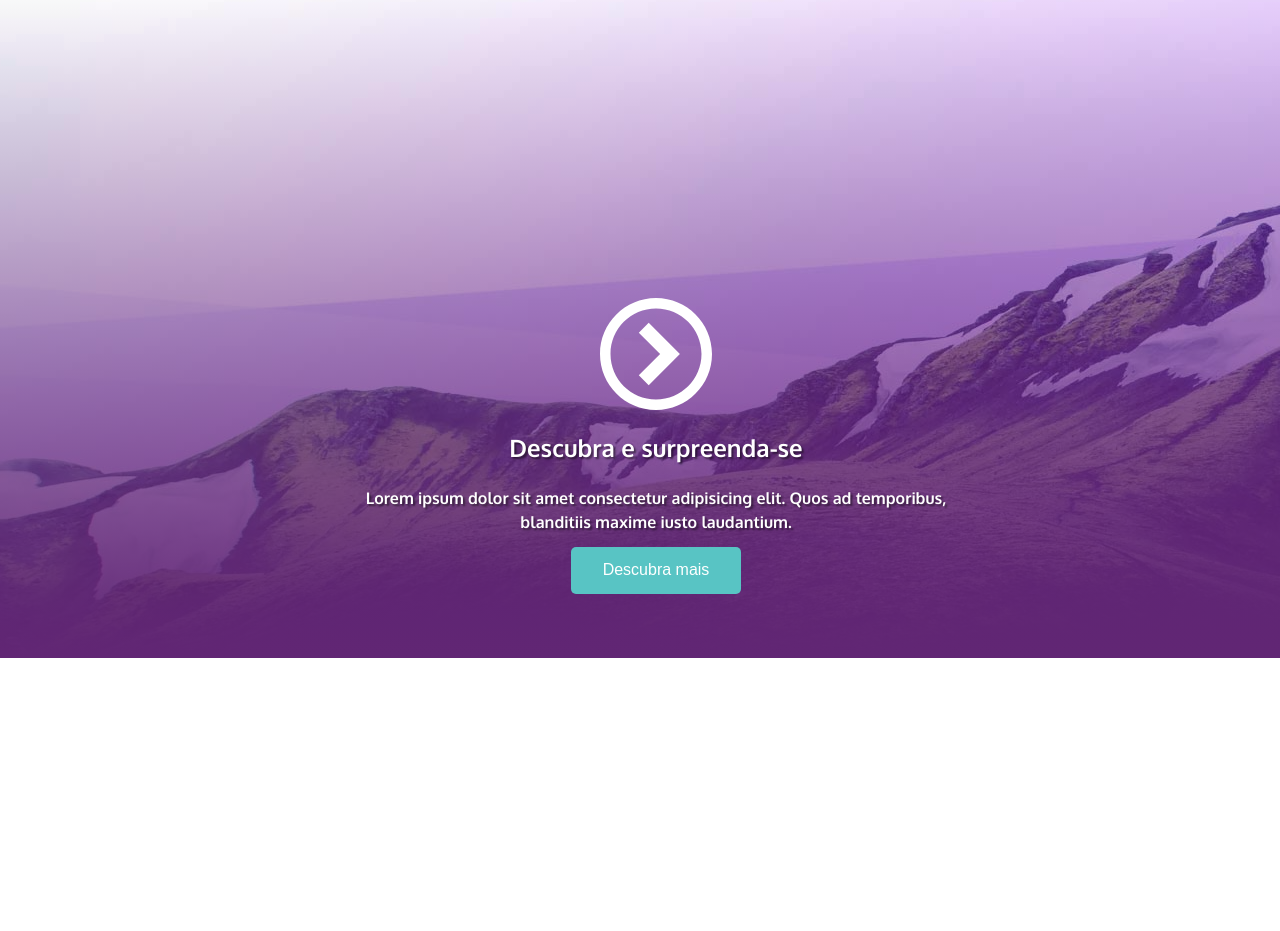
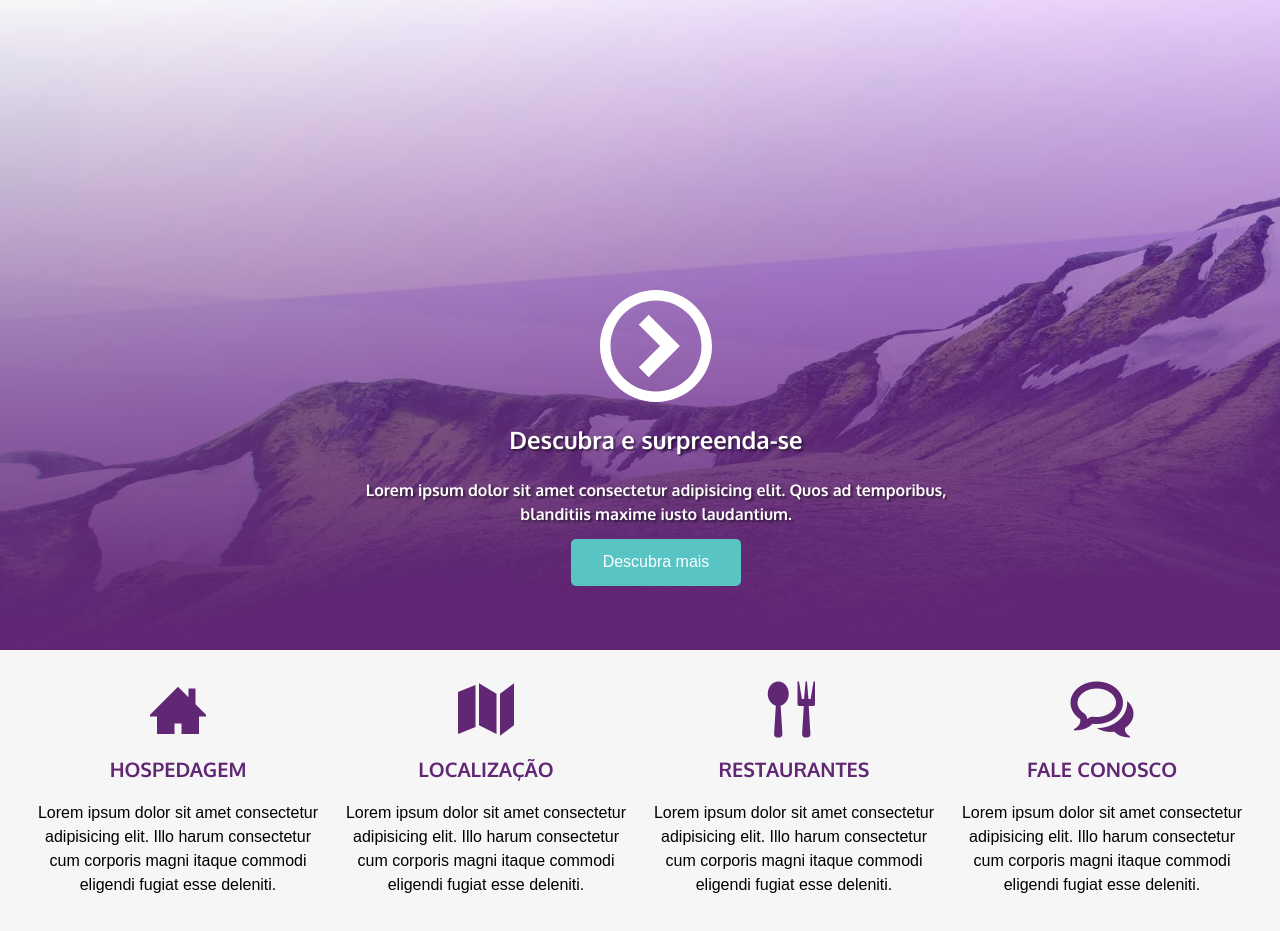
Before and after one commit to romulofh/angel-hosters, a plain HTML site: page index.html in a window 1280 px wide. Shown: the part 85-1016 px from the top of the page. Before the commit the page ends 800 px from the top, so only its background shows below. Drawn offline with Linux system fonts and the light colour scheme; files whose address does not match are found by name.

Commit message:
Middle content

```diff
--- a/css/style.css
+++ b/css/style.css
@@ -2,6 +2,7 @@
 
 :root {
   --primary-color: #612674;
+  --default-gap: 1rem;
 }
 
 html {
@@ -44,7 +45,7 @@ h1, h2, h3, h4 {
   text-align: center;
   background-color: #f6f6f6;
   padding: 1em;
-  margin: .5em 0;
+  margin: 0;
 }
 
 .heroBanner_iconPlay {
@@ -78,6 +79,48 @@ h1, h2, h3, h4 {
   border-radius: 5px;
 }
 
+.middleContent {
+  background-color: #f6f6f6;
+  text-align: center;
+  padding: 2em;
+}
+
+.middleContent a {
+  color: inherit;
+  text-decoration: none;
+}
+
+.middleContent_title {
+  color: var(--primary-color);
+  text-transform: uppercase;
+  font-size: 1.25em;
+}
+
+.middleContent span[class^="icon-"] {
+  color: var(--primary-color);
+  font-size: 3.5em;
+}
+
+.middleContent p {
+  line-height: 1.5em;
+}
+
+.row {
+  display: flex;
+  flex-wrap: wrap;
+  gap: var(--default-gap);
+}
+
+.col {
+  flex: 1 0 auto;
+  width: 100%;
+}
+
+.col-sm-12 {
+  width: 100%;
+}
+
+/* md */
 @media screen and (min-width: 48.75em) {
   .cabecalho {
     flex-direction: row;
@@ -121,8 +164,13 @@ h1, h2, h3, h4 {
     margin: auto;
   }
 
+  .col-md-6 {
+    width: calc(50% - var(--default-gap));
+  }
+
 }
 
+/* lg */
 @media screen and (min-width: 60em){
   .heroBanner {
     background-image: url(../images/bg_topo_1198x670.jpg);
@@ -139,6 +187,7 @@ h1, h2, h3, h4 {
   }
 }
 
+/* xl */
 @media screen and (min-width: 75em) {
   .heroBanner {
     background-image: linear-gradient(transparent, var(--primary-color)), url(../images/bg_topo_1600x1374.jpg);
@@ -161,4 +210,8 @@ h1, h2, h3, h4 {
   .heroBanner_title, .heroBanner_subtitle {
     text-shadow: 2px 2px 2px rgb(0 0 0 / .5);
   }
+
+  .col-xl-3 {
+    width: calc(25% - var(--default-gap));
+  }
 }
--- a/index.html
+++ b/index.html
@@ -3,6 +3,7 @@
 <head>
   <meta charset="UTF-8">
   <meta name="viewport" content="width=device-width, initial-scale=1.0">
+  <link rel="stylesheet" href="assets/icomoon-icon/style.css">
   <link rel="stylesheet" href="./css/normalize.css">
   <link rel="stylesheet" href="./css/style.css">
   <title>Range Hotels</title>
@@ -28,5 +29,38 @@
       <a href="#" class="heroBanner_btn">Descubra mais</a>
     </div>
   </section>
+
+  <section class="middleContent">
+    <div class="maxWidth row">
+      <article class="col col-sm-12 col-md-6 col-xl-3">
+        <a href="#">
+          <span class="icon-home3"></span>
+          <h3 class="middleContent_title">Hospedagem</h3>
+          <p>Lorem ipsum dolor sit amet consectetur adipisicing elit. Illo harum consectetur cum corporis magni itaque commodi eligendi fugiat esse deleniti.</p>
+        </a>
+      </article>
+      <article class="col col-sm-12 col-md-6 col-xl-3">
+        <a href="#">
+          <span class="icon-map"></span>
+          <h3 class="middleContent_title">Localização</h3>
+          <p>Lorem ipsum dolor sit amet consectetur adipisicing elit. Illo harum consectetur cum corporis magni itaque commodi eligendi fugiat esse deleniti.</p>
+        </a>
+      </article>
+      <article class="col col-sm-12 col-md-6 col-xl-3">
+        <a href="#">
+          <span class="icon-spoon-knife"></span>
+          <h3 class="middleContent_title">Restaurantes</h3>
+          <p>Lorem ipsum dolor sit amet consectetur adipisicing elit. Illo harum consectetur cum corporis magni itaque commodi eligendi fugiat esse deleniti.</p>
+        </a>
+      </article>
+      <article class="col col-sm-12 col-md-6 col-xl-3">
+        <a href="#">
+          <span class="icon-bubbles4"></span>
+          <h3 class="middleContent_title">Fale conosco</h3>
+          <p>Lorem ipsum dolor sit amet consectetur adipisicing elit. Illo harum consectetur cum corporis magni itaque commodi eligendi fugiat esse deleniti.</p>
+        </a>
+      </article>
+    </div>
+  </section>
 </body>
 </html>
```
